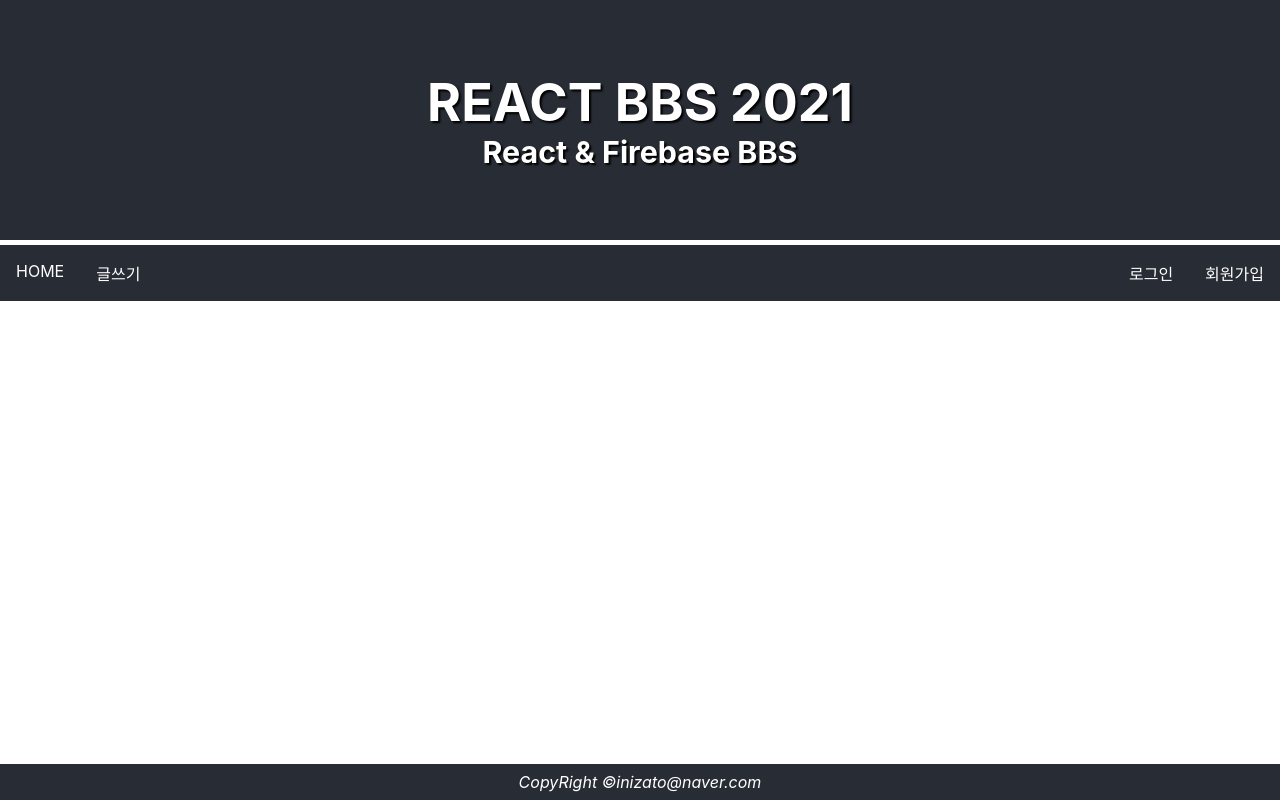
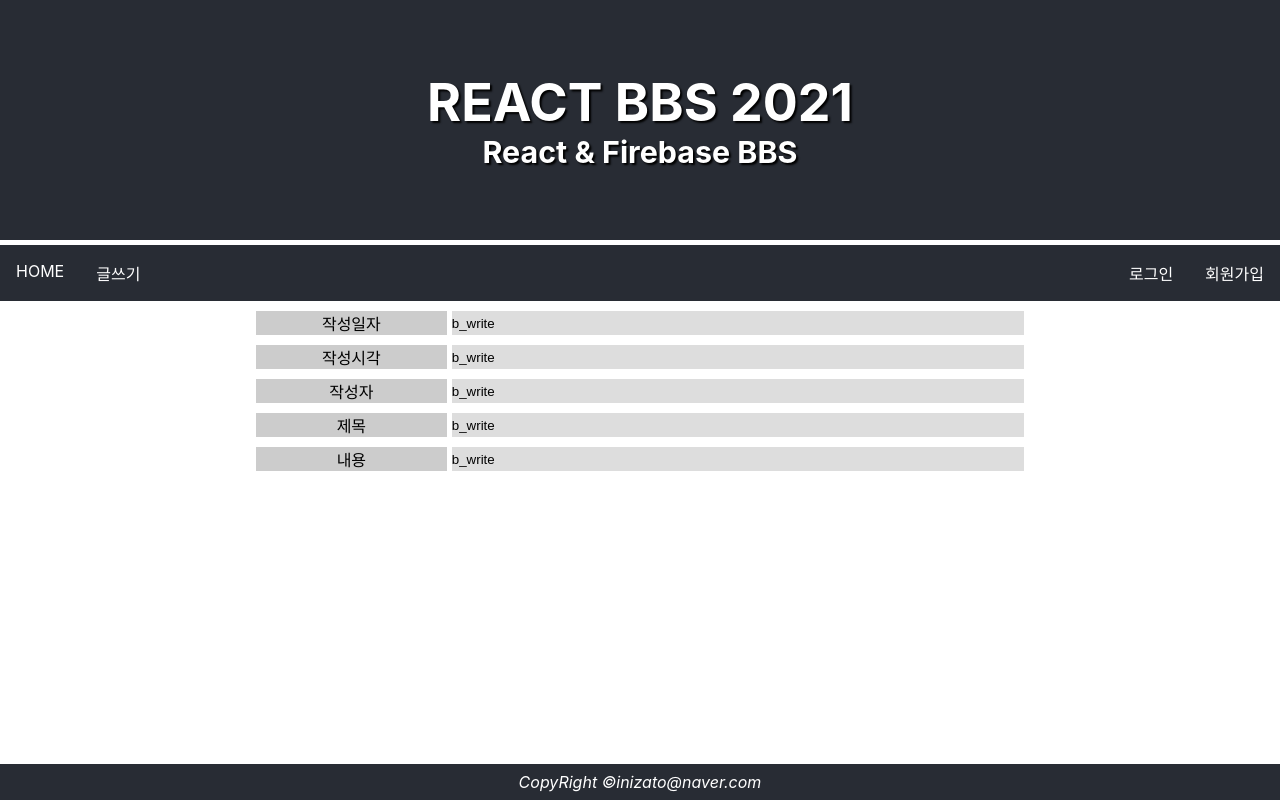
Before and after one commit to Eungyeol41/Biz_505_2021_React, a React (Create React App) app in the folder react-firebase-bbs/: page /detail in a window 1280 px wide. Built offline with nearby package versions, Linux system fonts and the light colour scheme.

Commit message:
detail 추가

```diff
--- a/react-firebase-bbs/src/App.js
+++ b/react-firebase-bbs/src/App.js
@@ -1,13 +1,9 @@
 import "./App.css";
 import "./css/nav.css";
 
-import MainNav from "./comps/MainNav";
-import Main from "./comps/BBsMain";
-import Write from "./comps/BBsWrite";
+import { BBsMain, BBsWrite, BBsDetail, MainNav, Header, Footer } from "./comps";
 
-import { BrowserRouter, Route } from "react-router-dom";
-import Header from "./comps/Header";
-import Footer from "./comps/Footer";
+import { BrowserRouter, Route, Switch } from "react-router-dom";
 
 function App() {
   return (
@@ -16,9 +12,14 @@
         <Header />
 
         <MainNav />
-        <Route path="/" component={Main} exact />
-        <Route path="/write" component={Write} exact />
+        <Route path="/" component={BBsMain} exact />
+        <Route path="/write" component={BBsWrite} exact />
+        <Switch>
+          <Route path="/detail/:id" component={BBsDetail} exact />
+          <Route path="/detail" component={BBsDetail} exact />
+        </Switch>
         <section className="main_section"></section>
+
         <Footer />
       </div>
     </BrowserRouter>
--- /dev/null
+++ b/react-firebase-bbs/src/comps/BBsDetail.jsx
@@ -0,0 +1,31 @@
+import React from "react";
+import "../css/detail.css";
+
+function BBsDetail() {
+  return (
+    <div>
+      <div className="div_2">
+        <span className="detail_span">작성일자</span>
+        <input className="detail_input" name="b_write" readOnly="readonly" value="b_write" />
+      </div>
+      <div className="div_2">
+        <span className="detail_span">작성시각</span>
+        <input className="detail_input" name="b_write" readOnly="readonly" value="b_write" />
+      </div>
+      <div className="div_2">
+        <span className="detail_span">작성자</span>
+        <input className="detail_input" name="b_write" readOnly="readonly" value="b_write" />
+      </div>
+      <div className="div_2">
+        <span className="detail_span">제목</span>
+        <input className="detail_input" name="b_write" readOnly="readonly" value="b_write" />
+      </div>
+      <div className="div_2">
+        <span className="detail_span">내용</span>
+        <input className="detail_input" name="b_write" readOnly="readonly" value="b_write" />
+      </div>
+    </div>
+  );
+}
+
+export default BBsDetail;
--- a/react-firebase-bbs/src/comps/BBsMain.jsx
+++ b/react-firebase-bbs/src/comps/BBsMain.jsx
@@ -1,22 +1,35 @@
 import React from "react";
+import { useHistory } from "react-router-dom";
 import "../css/board.css";
 
 function BBsMain() {
+  const router = useHistory();
   return (
     <div>
       <table>
+        <thead>
           <tr>
             <th>작성일자</th>
             <th>작성시각</th>
             <th>작성자</th>
             <th>제목</th>
           </tr>
-        <tr>
-          <td>2021-09-09</td>
-          <td>09:32:28</td>
-          <td>홍길동</td>
-          <td>BBS</td>
+        </thead>
+        <tbody>
+          <tr
+            data-id="0001"
+            onClick={(e) => {
+              const id = e.target.closest("TR").dataset.id;
+              //   alert("HI" + id);
+              router.push(`/detail/${id}`);
+            }}
+          >
+            <td>2021-09-10</td>
+            <td>1:12:56</td>
+            <td>REACT</td>
+            <td>React & Firebase BBS</td>
           </tr>
+        </tbody>
       </table>
     </div>
   );
--- a/react-firebase-bbs/src/comps/BBsWrite.jsx
+++ b/react-firebase-bbs/src/comps/BBsWrite.jsx
@@ -5,13 +5,13 @@
   return (
     <div className="bbs_write">
       <div>
-        <input placeholder="작성자"></input>
+        <input className="write_input" placeholder="작성자"></input>
       </div>
       <div>
-        <input placeholder="제목"></input>
+        <input className="write_input" placeholder="제목"></input>
       </div>
       <div>
-        <input placeholder="내용"></input>
+        <input className="write_input" placeholder="내용"></input>
       </div>
       <div className="button">
         <button className="btn_save">저장</button>
--- /dev/null
+++ b/react-firebase-bbs/src/comps/index.jsx
@@ -0,0 +1,8 @@
+import BBsMain from "./BBsMain";
+import BBsWrite from "./BBsWrite";
+import BBsDetail from "./BBsDetail";
+import MainNav from "./MainNav";
+import Header from "./Header";
+import Footer from "./Footer";
+
+export { BBsMain, BBsWrite, BBsDetail, MainNav, Header, Footer };
--- /dev/null
+++ b/react-firebase-bbs/src/css/detail.css
@@ -0,0 +1,22 @@
+div.div_2 {
+  display: flex;
+  width: 60%;
+  margin: 10px auto;
+}
+
+span.detail_span {
+  flex: 1;
+  background-color: #ccc;
+  margin-right: 5px;
+}
+
+input.detail_input {
+  flex: 3;
+  border: none;
+  background-color: #ddd;
+  pointer-events: none;
+}
+
+/* input.detail_input:focus {
+  border: none;
+} */
--- a/react-firebase-bbs/src/css/write.css
+++ b/react-firebase-bbs/src/css/write.css
@@ -1,4 +1,4 @@
-input {
+input.write_input {
   width: 70%;
   padding: 1rem;
   border: none;
```
Lines whose indentation alone changed are shown as unchanged.
